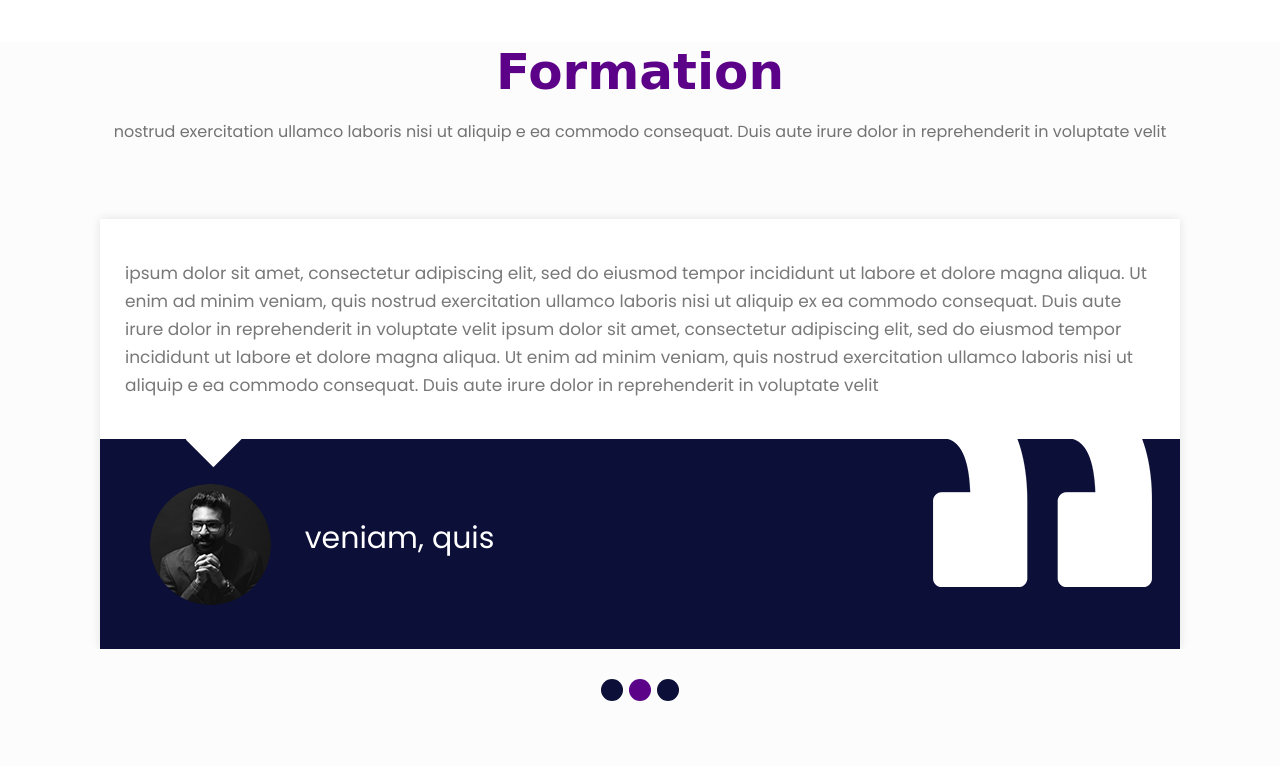
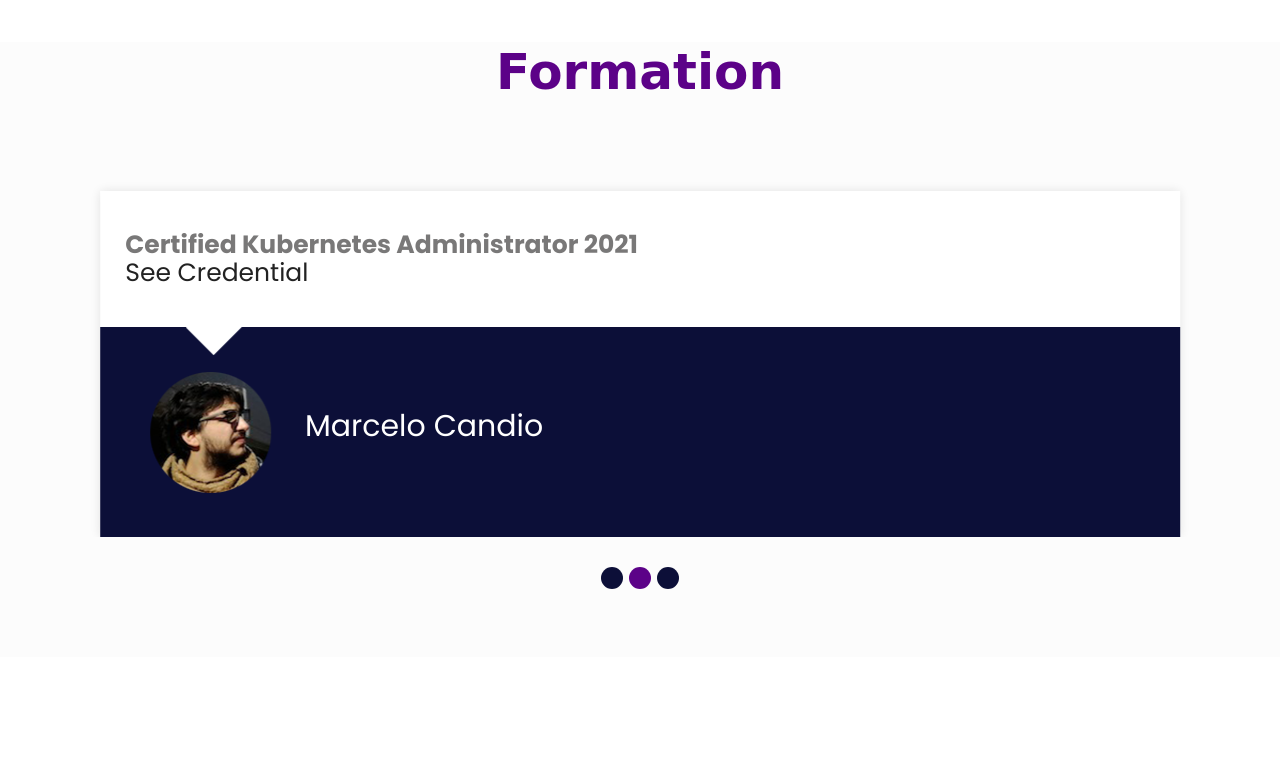
Before and after one commit to mcandio/mcandio.github.io, a plain HTML site: page index.html in a window 1280 px wide. Shown: the part 2200-2966 px from the top of the page. After the commit the page ends 2857 px from the top, so only its background shows below. Drawn offline with nearby package versions, Linux system fonts and the light colour scheme; a web font is replaced by a local one.

Commit message:
add changes

```diff
--- a/css/style.css
+++ b/css/style.css
@@ -613,7 +613,7 @@
 }
 
 .customer_Carousel .test_box p {
-     font-size: 17px;
+     font-size: 25px;
      line-height: 28px;
      color: #797878;
      font-weight: 400;
--- a/index.html
+++ b/index.html
@@ -155,7 +155,6 @@
                <div class="col-md-12">
                   <div class="titlepage">
                      <h2><strong class="pink">Formation</strong></h2>
-                     <span> nostrud exercitation ullamco laboris nisi ut aliquip e ea commodo consequat. Duis aute irure dolor in reprehenderit in voluptate velit </span>
                   </div>
                </div>
             </div>
@@ -174,13 +173,12 @@
                                  <div class="row">
                                     <div  class="col-md-12">
                                        <div class="test_box">
-                                          <p>ipsum dolor sit amet, consectetur adipiscing elit, sed do eiusmod tempor incididunt ut labore et dolore magna aliqua. Ut enim ad minim veniam, quis nostrud exercitation ullamco laboris nisi ut aliquip ex ea commodo consequat. Duis aute irure dolor in reprehenderit in voluptate velit ipsum dolor sit amet, consectetur adipiscing elit, sed do eiusmod tempor incididunt ut labore et dolore magna aliqua. Ut enim ad minim veniam, quis nostrud exercitation ullamco laboris nisi ut aliquip e ea commodo consequat. Duis aute irure dolor in reprehenderit in voluptate velit </p>
+                                          <p><strong>Hashicorp certified: Terraform Associate</strong> <br><a href="https://www.credly.com/badges/a953151d-1a00-4b03-8e36-aad75aa3e5f2/linked_in_profile"> See Credential</a></p>
                                           <div class="customar_box">
                                              <div class="veni">
-                                                <i><img src="images/costomar.png" alt="#"/></i>
-                                                <h4> veniam, quis </h4>
+                                                <i><img src="images/circle.png" alt="#"/></i>
+                                                <h4> Marcelo Candio </h4>
                                              </div>
-                                             <i class="padd_rightt0"><img src="images/cost.png" alt="#"/></i>
                                           </div>
                                        </div>
                                     </div>
@@ -194,13 +192,12 @@
                                  <div class="row">
                                     <div  class="col-md-12">
                                        <div class="test_box">
-                                          <p>ipsum dolor sit amet, consectetur adipiscing elit, sed do eiusmod tempor incididunt ut labore et dolore magna aliqua. Ut enim ad minim veniam, quis nostrud exercitation ullamco laboris nisi ut aliquip ex ea commodo consequat. Duis aute irure dolor in reprehenderit in voluptate velit ipsum dolor sit amet, consectetur adipiscing elit, sed do eiusmod tempor incididunt ut labore et dolore magna aliqua. Ut enim ad minim veniam, quis nostrud exercitation ullamco laboris nisi ut aliquip e ea commodo consequat. Duis aute irure dolor in reprehenderit in voluptate velit </p>
+                                          <p><strong>Certified Kubernetes Administrator 2021</strong> <br><a href="https://www.credly.com/badges/a953151d-1a00-4b03-8e36-aad75aa3e5f2/linked_in_profile"> See Credential</a></p>
                                           <div class="customar_box">
                                              <div class="veni">
-                                                <i><img src="images/costomar.png" alt="#"/></i>
-                                                <h4> veniam, quis </h4>
+                                                <i><img src="images/circle.png" alt="#"/></i>
+                                                <h4> Marcelo Candio </h4>
                                              </div>
-                                             <i class="padd_rightt0"><img src="images/cost.png" alt="#"/></i>
                                           </div>
                                        </div>
                                     </div>
@@ -214,13 +211,12 @@
                                  <div class="row">
                                     <div  class="col-md-12">
                                        <div class="test_box">
-                                          <p>ipsum dolor sit amet, consectetur adipiscing elit, sed do eiusmod tempor incididunt ut labore et dolore magna aliqua. Ut enim ad minim veniam, quis nostrud exercitation ullamco laboris nisi ut aliquip ex ea commodo consequat. Duis aute irure dolor in reprehenderit in voluptate velit ipsum dolor sit amet, consectetur adipiscing elit, sed do eiusmod tempor incididunt ut labore et dolore magna aliqua. Ut enim ad minim veniam, quis nostrud exercitation ullamco laboris nisi ut aliquip e ea commodo consequat. Duis aute irure dolor in reprehenderit in voluptate velit </p>
+                                          <p><strong>Cisco Certified Network Administrator</strong> <br><a href="https://www.credly.com/badges/a953151d-1a00-4b03-8e36-aad75aa3e5f2/linked_in_profile"> See Credential</a></p>
                                           <div class="customar_box">
                                              <div class="veni">
-                                                <i><img src="images/costomar.png" alt="#"/></i>
-                                                <h4> veniam, quis </h4>
+                                                <i><img src="images/circle.png" alt="#"/></i>
+                                                <h4> Marcelo Candio </h4>
                                              </div>
-                                             <i class="padd_rightt0"><img src="images/cost.png" alt="#"/></i>
                                           </div>
                                        </div>
                                     </div>
@@ -244,7 +240,7 @@
       </div>
       <!-- end customer -->
       <!-- request -->
-      <div class="request">
+      <!-- <div class="request">
          <div class="container">
             <div class="row">
                <div class="col-md-12">
@@ -267,10 +263,10 @@
                </div>
             </div>
          </div>
-      </div>
+      </div> -->
       <!-- end request -->
       <!--  footer -->
-      <footer>
+      <!-- <footer>
          <div class="footer">
             <div class="container">
                <div class="row">
@@ -298,7 +294,7 @@
                </div>
             </div>
          </div>
-      </footer>
+      </footer> -->
       <!-- end footer -->
       <!-- Javascript files-->
       <script src="js/jquery.min.js"></script>
```
Also changed, not shown: images/Comp-Logos.png (deleted), images/can.png (deleted), images/circle.png (added), images/cost.png (deleted), images/costomar.png (deleted), images/feature_img.png (deleted), images/logo.png (deleted), images/mane_img.jpg (deleted), images/metrotel.webp (deleted), images/top_img.png (deleted), images/yo.jpg (deleted), images/yo.png (deleted), meme.jpg (deleted), 4 other files.
